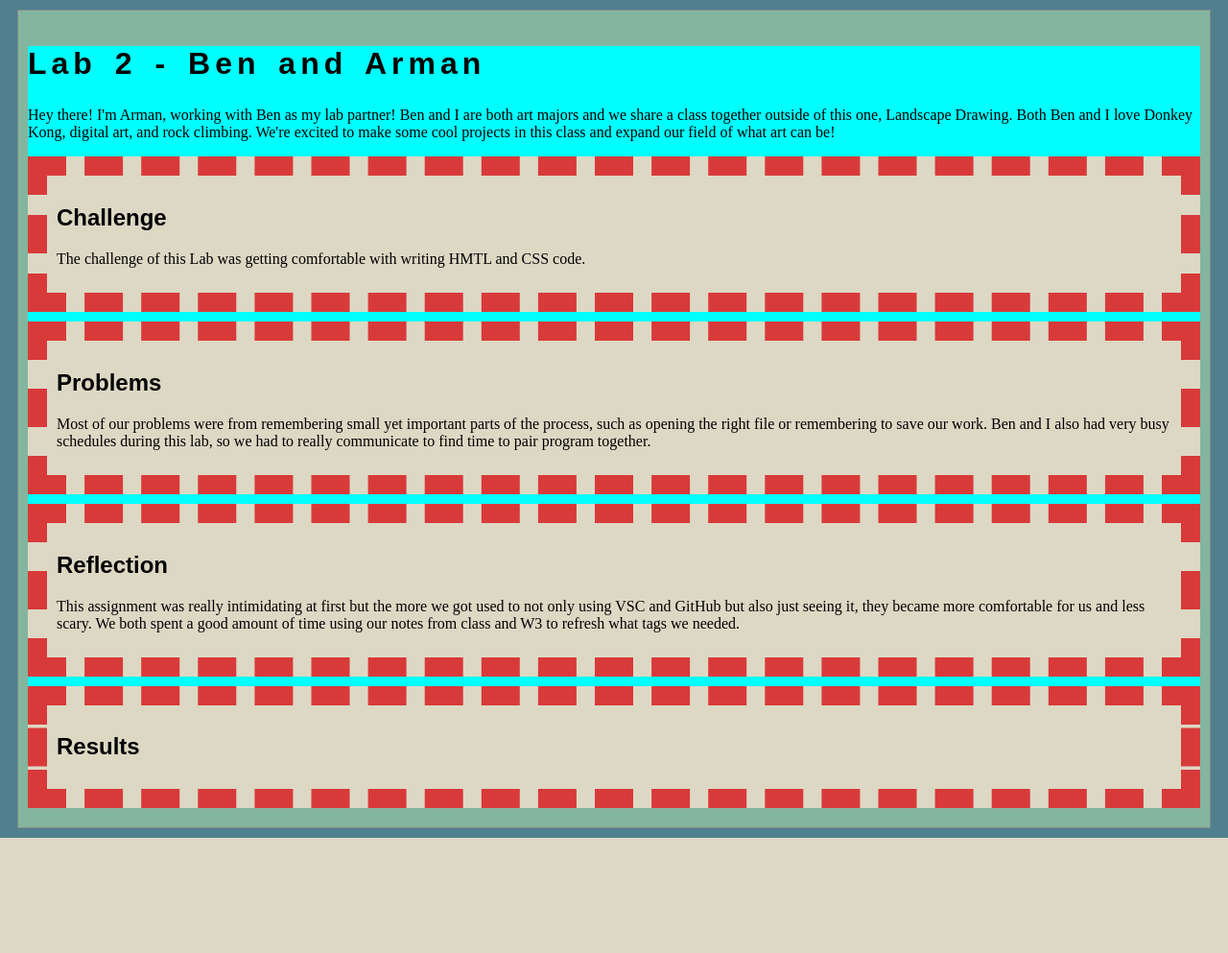
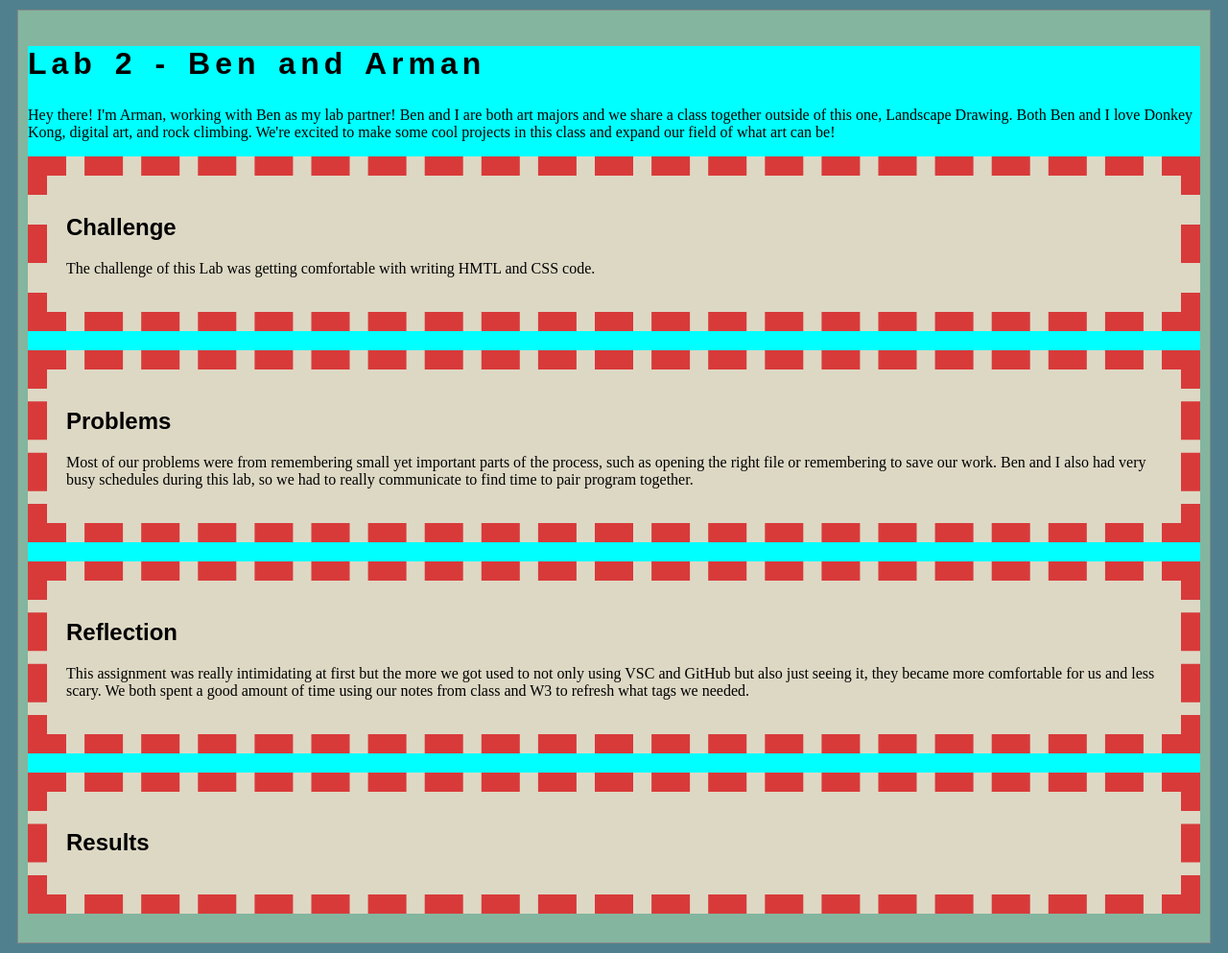
Before and after one commit to armanjmoslehi/art101, a web app: file lab2/index.html in a window 1280 px wide. Shown: the whole page at 96% size. Before the commit the page ends 873 px from the top, so only its background shows below. Run offline with its HTML, style and script files only (its server is not run), Linux system fonts and the light colour scheme.

Commit message:
Update lab.css

```diff
--- a/lab2/css/lab.css
+++ b/lab2/css/lab.css
@@ -2,8 +2,8 @@
 
 /* the period in a CSS selector selects an element by class, e.g., class="minor-section" */
 .minor-section {
-    padding: 10px;
-    margin-bottom: 10px;
+    padding: 20px;
+    margin-bottom: 20px;
     border: dashed 20px #d83a3a;
     background-color: #DDD8C4;
   }
@@ -11,4 +11,5 @@
 section {
   background-color: aqua;
 
+
 }
```
